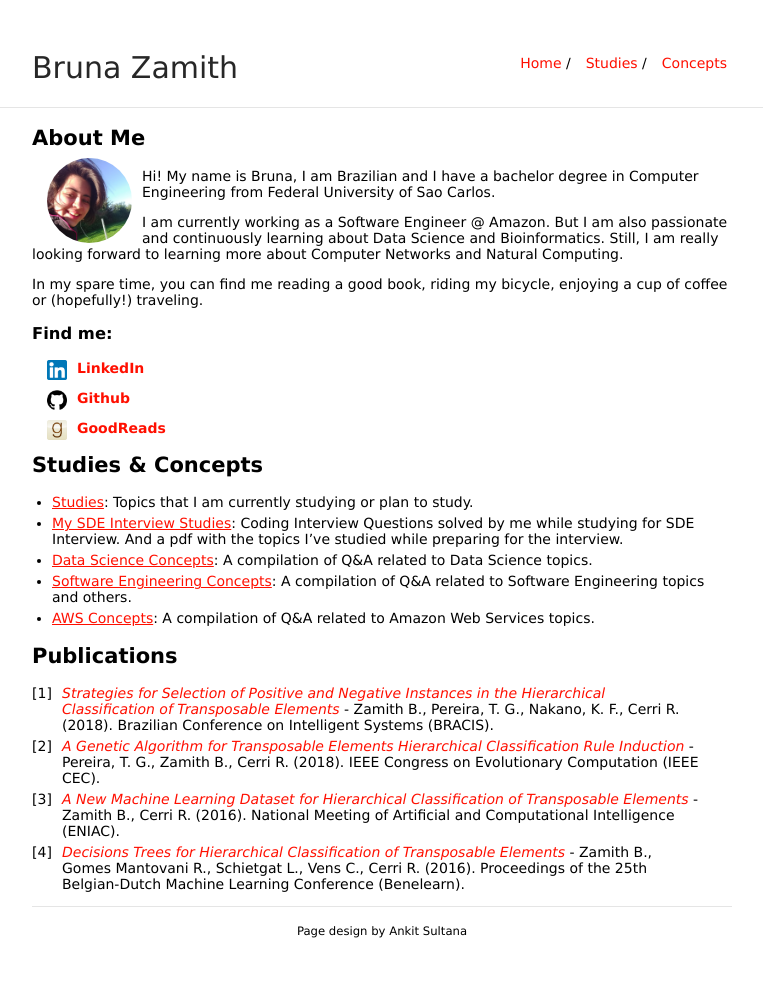
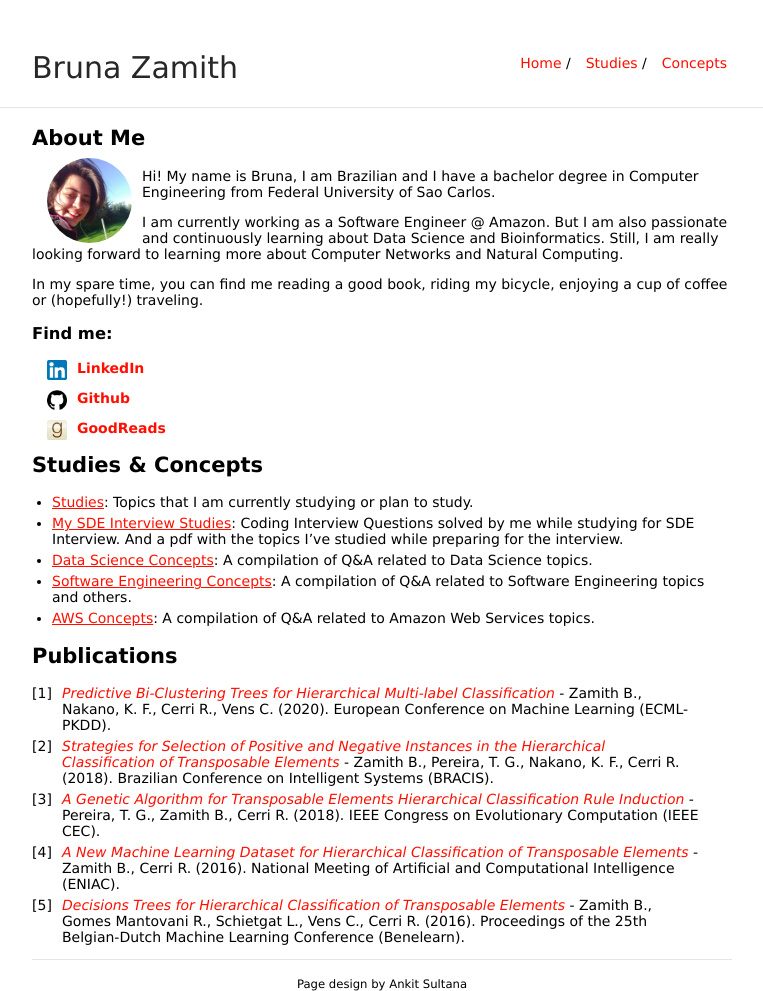
Before and after one commit to bzamith/bzamith.github.io, a Jekyll site: the page built from index.md, in a window 1280 px wide. Shown: the whole page, without its empty margins (258-1021 px from the left). Built offline with Jekyll 4.4.1, drawn with Linux system fonts in a browser that asks for light colours; our own code applies the rules of GitHub Pages for plain Markdown files; before the commit the page ends 938 px from its top, so only the background shows below that.

Commit message:
Update index.md

```diff
--- a/index.md
+++ b/index.md
@@ -30,7 +30,9 @@ In my spare time, you can find me reading a good book, riding my bicycle, enjoyi
 
 ## Publications
 
-1. [*Strategies for Selection of Positive and Negative Instances in the Hierarchical Classification of Transposable Elements*](https://ieeexplore.ieee.org/document/8575650) - Zamith B., Pereira, T. G., Nakano, K. F., Cerri R. (2018). Brazilian Conference on Intelligent Systems (BRACIS).
-2. [*A Genetic Algorithm for Transposable Elements Hierarchical Classification Rule Induction*](https://ieeexplore.ieee.org/document/8477642) - Pereira, T. G., Zamith B., Cerri R. (2018). IEEE Congress on Evolutionary Computation (IEEE CEC).
-3. [*A New Machine Learning Dataset for Hierarchical Classification of Transposable Elements*](https://www.cin.ufpe.br/~rbcp/bracis-papers/ENIAC/Sessao%20de%20Posters/A%20New%20Machine%20Learning%20Dataset%20for%20Hierarchical%20Classification%20of%20Transposable%20Elements.pdf) - Zamith B., Cerri R. (2016). National Meeting of Artificial and Computational Intelligence (ENIAC).
-4. [*Decisions Trees for Hierarchical Classification of Transposable Elements*](https://www.kuleuven-kulak.be/benelearn/papers/Benelearn_2016_paper_57.pdf) - Zamith B., Gomes Mantovani R., Schietgat L., Vens C., Cerri R. (2016). Proceedings of the 25th Belgian-Dutch Machine Learning Conference (Benelearn).
+1. [*Predictive Bi-Clustering Trees for Hierarchical Multi-label Classification*](https://limo.libis.be/primo-explore/fulldisplay?docid=LIRIAS3055838&context=L&vid=Lirias&search_scope=Lirias&tab=default_tab&lang=en_US) - Zamith B., Nakano, K. F., Cerri R., Vens C. (2020).
+European Conference on Machine Learning (ECML-PKDD).
+2. [*Strategies for Selection of Positive and Negative Instances in the Hierarchical Classification of Transposable Elements*](https://ieeexplore.ieee.org/document/8575650) - Zamith B., Pereira, T. G., Nakano, K. F., Cerri R. (2018). Brazilian Conference on Intelligent Systems (BRACIS).
+3. [*A Genetic Algorithm for Transposable Elements Hierarchical Classification Rule Induction*](https://ieeexplore.ieee.org/document/8477642) - Pereira, T. G., Zamith B., Cerri R. (2018). IEEE Congress on Evolutionary Computation (IEEE CEC).
+4. [*A New Machine Learning Dataset for Hierarchical Classification of Transposable Elements*](https://www.cin.ufpe.br/~rbcp/bracis-papers/ENIAC/Sessao%20de%20Posters/A%20New%20Machine%20Learning%20Dataset%20for%20Hierarchical%20Classification%20of%20Transposable%20Elements.pdf) - Zamith B., Cerri R. (2016). National Meeting of Artificial and Computational Intelligence (ENIAC).
+5. [*Decisions Trees for Hierarchical Classification of Transposable Elements*](https://www.kuleuven-kulak.be/benelearn/papers/Benelearn_2016_paper_57.pdf) - Zamith B., Gomes Mantovani R., Schietgat L., Vens C., Cerri R. (2016). Proceedings of the 25th Belgian-Dutch Machine Learning Conference (Benelearn).
```
